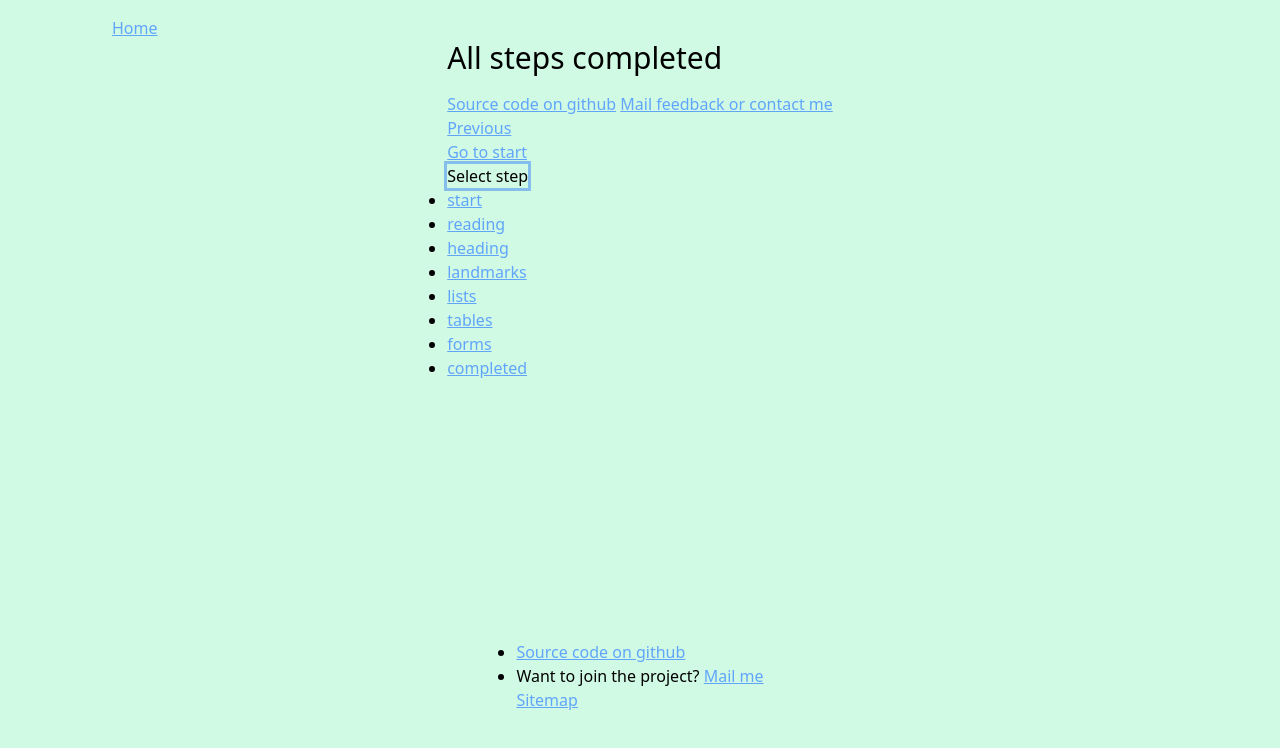
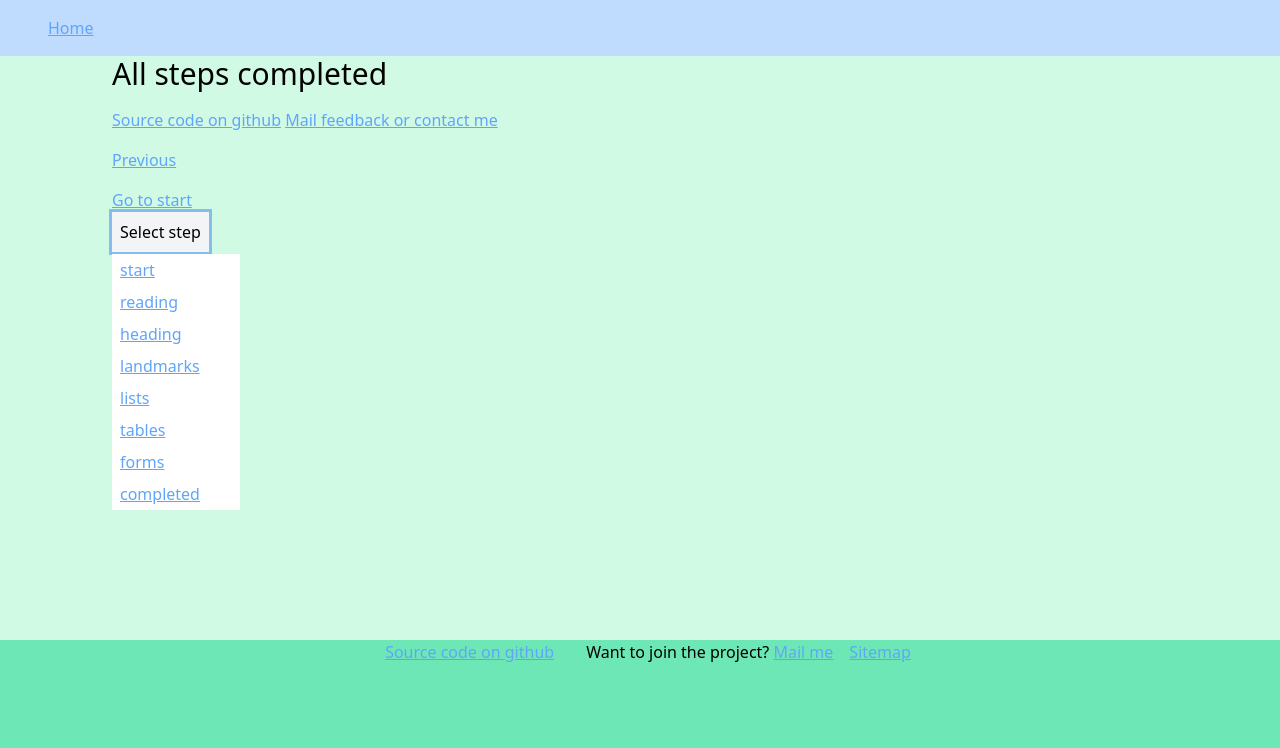
Before and after one commit to 1a2a3a4a/learn-screen-reader, a Svelte app: page /completed/NVDA in a window 1280 px wide. Both pictures are taken after a click on the button "Select step". Shown: the top 748 px of the page. Built offline with nearby package versions, Linux system fonts and the light colour scheme.

Commit message:
Cool styling

```diff
--- a/src/App.svelte
+++ b/src/App.svelte
@@ -4,7 +4,7 @@
 	import Main from './Main.svelte';
 	import Footer from './Footer.svelte';
 </script>
-<div class="flex flex-col justify-between pt-4 px-28 bg-green-100 h-screen">
+<div class="flex flex-col justify-between bg-green-100 h-screen">
 	<Tailwind/>
 	<div class="flex flex-col content-center items-center">
 		<Header/>
--- a/src/Footer.svelte
+++ b/src/Footer.svelte
@@ -1,8 +1,8 @@
 <script>
     import { Link, Router } from "svelte-navigator";
 </script>
-<footer class="flex justify-center h-40 w-full">
-  <ul>
+<footer class=" bg-green-300 w-full flex justify-center h-40 w-full">
+  <ul class="flex list-none">
     <li>
       <a href="github.com/1a2a3a4a/learn-screen-reader">Source code on github</a>
     </li>
@@ -14,3 +14,9 @@
     </Router>
   </ul>
 </footer>
+<style lang="postcss">
+  li {
+    @apply
+    mx-4;
+  }
+</style>
--- a/src/Header.svelte
+++ b/src/Header.svelte
@@ -4,9 +4,9 @@
 
 </script>
 
-<header class="self-start">
+<header class=" w-full pt-4 bg-blue-200 h-14 self-start">
   <Router primary={false}>
-      <Link to="/" aria-current={window.location.pathname === "/" ? "page" : ""}>Home</Link>
+      <Link class="ml-12" to="/" aria-current={window.location.pathname === "/" ? "page" : ""}>Home</Link>
   </Router>
 </header>
 
--- a/src/Main.svelte
+++ b/src/Main.svelte
@@ -28,7 +28,7 @@
   setContext("paths", paths);
 </script>
 
-<main>
+<main class="px-28 w-full">
   <Router>
     {#each paths as path, index}
       <Route path="{path.name}/*">
--- a/src/Sitemap.svelte
+++ b/src/Sitemap.svelte
@@ -11,18 +11,21 @@
 <style>
     /* your styles go here */
 </style>
-<h1>Sitemap</h1>
-<Link to="/">Home</Link>
-<Link to="/sitemap" aria-current="page">Sitemap</Link>
+<div class="flex flex-col">
+    <h1>Sitemap</h1>
+    <Link to="/">Home</Link>
+    <Link to="/sitemap" aria-current="page">Sitemap</Link>
+</div>
 
 {#each screenReaders as screenReader}
-   {screenReader}
+   <h2>{screenReader}</h2>
+   <ul class="pl-8">
     {#each paths as path}
-    <ul>
+
         <li>
             <Link to="/{path.name}/{screenReader}">{path.name}</Link>
         </li>
+        {/each}
     </ul>
-    {/each}
 
 {/each}
--- a/src/Tailwind.svelte
+++ b/src/Tailwind.svelte
@@ -6,11 +6,27 @@
 	@layer base {
 
         h1 {
-            @apply text-3xl
-                    mb-4;
+            @apply
+            text-3xl
+            mb-4;
         }
 
-        ul {
+        h2 {
+            @apply
+            text-2xl;
+        }
+
+        h3 {
+            @apply
+            text-xl;
+        }
+
+        h4 {
+            @apply
+            text-lg;
+        }
+
+        ul, ol {
             @apply list-disc;
         }
 
--- a/src/steps/Pagination.svelte
+++ b/src/steps/Pagination.svelte
@@ -9,11 +9,15 @@
   const screenReader = path.substring(path.lastIndexOf('/'));
 </script>
 
+<style lang="postcss">
+
+</style>
+
 <Router primary={false}>
-  <nav aria-label="Pagination: next and previous">
-    <ol>
+  <nav class="my-4" aria-label="Pagination: next and previous">
+    <ul class="flex list-none">
       {#if prevStep != undefined}
-        <li>
+        <li class="mr-4">
           <Link to={"/" + prevStep + screenReader}>Previous</Link>
         </li>
       {/if}
@@ -22,6 +26,6 @@
           <Link to={"/" + nextStep + screenReader}>Next</Link>
         </li>
       {/if}
-    </ol>
+    </ul>
   </nav>
 </Router>
--- a/src/steps/SelectStep.svelte
+++ b/src/steps/SelectStep.svelte
@@ -14,15 +14,21 @@
   }
 </script>
 
-<div>
-  <button on:click={handleClick} aria-haspopup="true" aria-expanded={isExpanded}
-    >Select step</button
-  >
+<div class="relative w-full box-border">
+  <button on:click={handleClick} aria-haspopup="true" aria-expanded={isExpanded}>
+    Select step
+  </button>
   {#if isExpanded}
     <ul>
       {#each paths as path}
-        <li>
+        <li class="flex">
           <Link
+            class="
+            hover:bg-gray-100
+            focus:bg-gray-100
+            px-2
+            py-1
+            w-full"
             to="/{path.name}/{screenReader}"
             aria-current={step === path.name ? "page" : ""}>{path.name}</Link
           >
@@ -32,6 +38,22 @@
   {/if}
 </div>
 
-<style>
-  /* your styles go here */
+<style lang="postcss">
+  ul {
+    @apply
+    mt-0.5
+    list-none
+    absolute
+    w-32
+    bg-white
+    box-border;
+  }
+  button {
+    @apply
+    bg-white
+    hover:bg-gray-100
+    focus:bg-gray-100
+    p-2
+    border-solid;
+  }
 </style>
--- a/src/steps/startScreenReader/NVDA.svelte
+++ b/src/steps/startScreenReader/NVDA.svelte
@@ -7,7 +7,7 @@
 <!-- markup (zero or more items) goes here -->
 <ul>
 <li>You can <a href="https://www.nvaccess.org/download/">download NVDA</a> </li>
-<li><kbd>CTRL + <kbd>ALT</kbd> + <kbd>N</kbd> to start.</li>
+<li><kbd>CTRL</kbd> + <kbd>ALT</kbd> + <kbd>N</kbd> to start.</li>
 <li>Find the NVDA-modifier key, it is <kbd>CAPS</kbd> by default.</li>
 <li>Use <kbd>NVDA</kbd> + <kbd>S</kbd> to change speech mode. Press it once to stop the voice and</li>
 <li><kbd>NVDA</kbd> + <kbd>Q</kbd> can be used to quit.</li>
```
